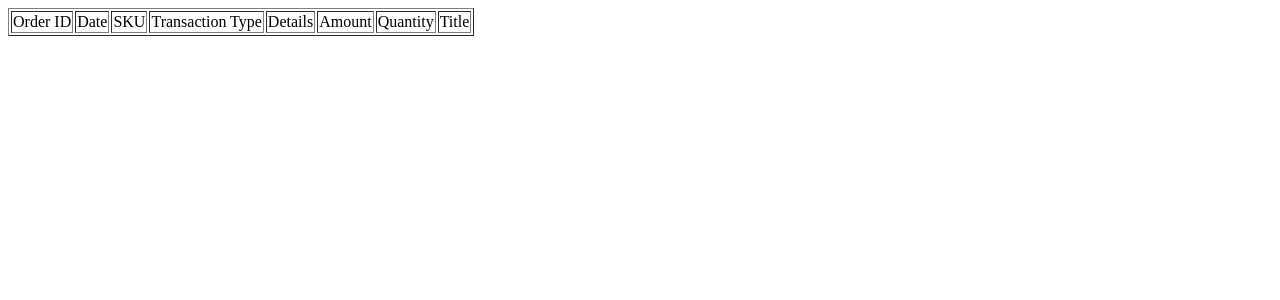
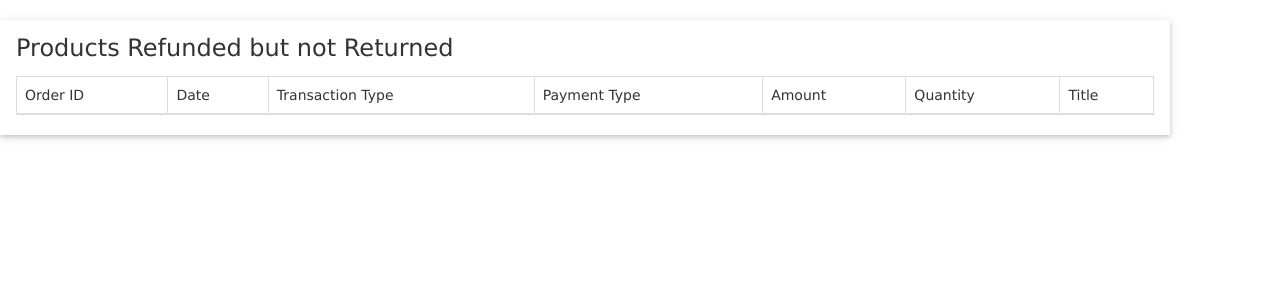
Before and after one commit to lwgray/amazonexplorer, a Flask app: page / in a window 1280 px wide. Shown: the top 300 px of the page. Run offline with Flask 2, Linux system fonts and the light colour scheme; data that the repository does not hold is empty; some libraries are stand-ins or nearby versions.

Commit message:
Setup table

```diff
--- a/create_db.py
+++ b/create_db.py
@@ -4,6 +4,7 @@
 print "Opened database successfully";
 
 conn.execute('Drop TABLE if exists refunds')
-conn.execute('CREATE TABLE refunds (id TEXT, date TEXT, sku TEXT, trans TEXT, detail TEXT, amount INTEGER, quantity INTEGER, title TEXT)')
+print "Droppred Table - Refunds"
+conn.execute('CREATE TABLE refunds (id TEXT, date TEXT, sku TEXT, trans TEXT, paytype TEXT, detail TEXT, amount INTEGER, quantity INTEGER, title TEXT)')
 print "Table created successfully";
 conn.close()
--- a/templates/index.html
+++ b/templates/index.html
@@ -1,13 +1,61 @@
 <!doctype html>
 <html>
+    <head>
+        <!-- Latest compiled and minified CSS -->
+        <link rel="stylesheet" href="http://maxcdn.bootstrapcdn.com/bootstrap/3.3.6/css/bootstrap.min.css">
+
+        <!-- jQuery library -->
+        <script src="https://ajax.googleapis.com/ajax/libs/jquery/1.12.0/jquery.min.js">
+        </script>
+
+        <!-- Latest compiled JavaScript -->
+        <script src="http://maxcdn.bootstrapcdn.com/bootstrap/3.3.6/js/bootstrap.min.js">
+        </script>
+        <style>
+            .example {
+                background-color: #f1f1g1;
+                padding: 0.01em 16px;
+                margin: 20px 0;
+                box-shadow: 0 2px 4px 0 rgba(0,0,0,0.16), 0 2px 10px 0 rgba(0,0,0,0.12)!important;
+                box-sizing: border-box;
+            }
+            h3 {
+                font-weight: 400;
+                margin: 10px 0;
+                line-height: 1.5;
+            }
+            .padding {
+                padding: 8px 16px!important;
+            }
+            .white {
+                color: #000!important;
+                background-color: #fff!important;
+            }
+            div {
+                display: block;
+            }
+            table {
+                border-collapse: collapse;
+                border-spaceing: 0;
+                display: table;
+                background-color: transparent;
+            }
+            body {
+                font-family: Verdana,sans-serif;
+                font-size: 15px
+                line-height: 1.5;
+            }
+        </style>
+    </head>
     <body>
-        <table border = 1>
+        <div class="container example">
+            <h3> Products Refunded but not Returned </h3>
+            <table class="table table-bordered">
                 <thead>
                     <td>Order ID</td>
                     <td>Date</td>
-                <td>SKU</td>
                     <td>Transaction Type</td>
-                <td>Details</td>
+                    <td>Payment Type</td>
                     <td>Amount</td>
                     <td>Quantity</td>
                     <td>Title</td>
@@ -16,14 +64,14 @@
                     <tr>
                         <td>{{row["id"]}}</td>
                         <td>{{row["date"]}}</td>
-                    <td>{{row["sku"]}}</td>
                         <td>{{row["trans"]}}</td>
-                    <td>{{row["detail"]}}</td>
+                        <td>{{row["paytype"]}}</td>
                         <td>{{row["amount"]}}</td>
                         <td>{{row["quantity"]}}</td>
                         <td>{{row["title"]}}</td>
                     </tr>
                 {% endfor %}
             </table>
+        <div>
     </body>
 </html>
```
Also changed, not shown: add_refunds.py (+7 -6 lines), refund.py (deleted, +0 -11 lines), 1 other file. Lines whose indentation alone changed are shown as unchanged.
